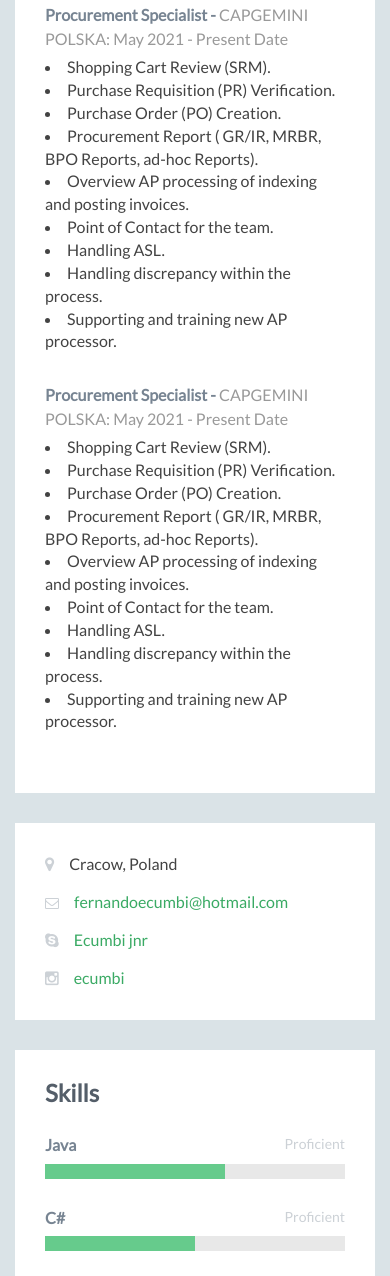
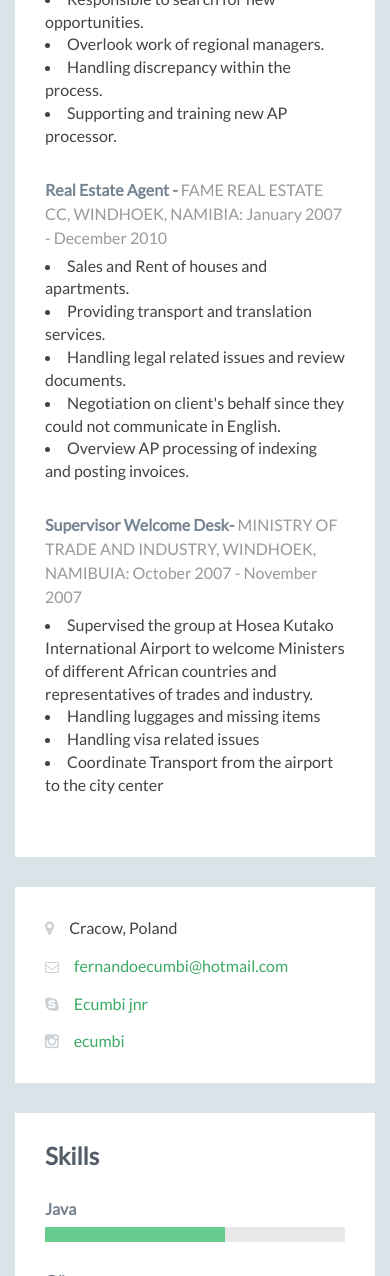
Before and after one commit to Calivala-86/portfolio, a plain HTML site: page index.html in a window 390 px wide. Shown: the part 5154-6430 px from the top of the page. Drawn offline with Linux system fonts and the light colour scheme; a script that the page names is missing.

Commit message:
update.2 portfolio

```diff
--- a/index.html
+++ b/index.html
@@ -159,6 +159,13 @@
                             </div><!--//item-->
 
                             <div class="item">
+                              <h3 class="title">Summer Engineering Intern - <span class="place"><a href="hthttps://www.equinix.com//">PGNiG SA: </a></span> <span class="year">July 2015 - August 2015</span></h3>
+                              <li>Interpreting geophysical well logs.</li>
+                              <li>Borehole drilling.</li>
+                              <li>Understanding oil and gas development process.</li>
+                            </div>
+
+                            <div class="item">
                                 <h3 class="title">Manager Assistant - <span class="place"><a href="hthttps://www.equinix.com//">EUSCLEMAR LTD, LUANDA, ANGOLA: </a></span> <span class="year">December 2010 - October 2012</span></h3>
                                 <li>Construction supervisor and a retailer shop supervisor.</li>
                                 <li>Assisting the manager on paperwork.</li>
@@ -171,28 +178,20 @@
                                 <li>Supporting and training new AP processor.</li>
                             </div><!--//item-->
                             <div class="item">
-                                <h3 class="title"> Procurement Specialist - <span class="place"><a href="hthttps://www.equinix.com//">CAPGEMINI POLSKA: </a></span> <span class="year">May 2021 - Present Date</span></h3>
-                                <li>Shopping Cart Review (SRM).</li>
-                                <li>Purchase Requisition (PR) Verification.</li>
-                                <li>Purchase Order (PO) Creation.</li>
-                                <li>Procurement Report ( GR/IR, MRBR, BPO Reports, ad-hoc Reports).</li>
+                                <h3 class="title"> Real Estate Agent - <span class="place"><a href="hthttps://www.equinix.com//">FAME REAL ESTATE CC, WINDHOEK, NAMIBIA: </a></span> <span class="year">January 2007 - December 2010</span></h3>
+                                <li>Sales and Rent of houses and apartments.</li>
+                                <li>Providing transport and translation services.</li>
+                                <li>Handling legal related issues and review documents.</li>
+                                <li>Negotiation on client's behalf since they could not communicate in English.</li>
                                 <li>Overview AP processing of indexing and posting invoices.</li>
-                                <li>Point of Contact for the team.</li>
-                                <li>Handling ASL.</li>
-                                <li>Handling discrepancy within the process.</li>
-                                <li>Supporting and training new AP processor.</li>
                             </div><!--//item-->
                             <div class="item">
-                                <h3 class="title"> Procurement Specialist - <span class="place"><a href="hthttps://www.equinix.com//">CAPGEMINI POLSKA: </a></span> <span class="year">May 2021 - Present Date</span></h3>
-                                <li>Shopping Cart Review (SRM).</li>
-                                <li>Purchase Requisition (PR) Verification.</li>
-                                <li>Purchase Order (PO) Creation.</li>
-                                <li>Procurement Report ( GR/IR, MRBR, BPO Reports, ad-hoc Reports).</li>
-                                <li>Overview AP processing of indexing and posting invoices.</li>
-                                <li>Point of Contact for the team.</li>
-                                <li>Handling ASL.</li>
-                                <li>Handling discrepancy within the process.</li>
-                                <li>Supporting and training new AP processor.</li>
+                                <h3 class="title"> Supervisor Welcome Desk- <span class="place"><a href="hthttps://www.equinix.com//">MINISTRY OF TRADE AND INDUSTRY, WINDHOEK, NAMIBUIA: </a></span> <span class="year">October 2007 - November 2007</span></h3>
+                                <li>Supervised the group at Hosea Kutako International Airport to welcome Ministers of different African countries and representatives of trades and industry.</li>
+                                <li>Handling luggages and missing items</li>
+                                <li>Handling visa related issues</li>
+                                <li>Coordinate Transport from the airport to the city center</li>
+
                             </div><!--//item-->
                         </div><!--//content-->
                     </div><!--//section-inner-->
@@ -221,7 +220,7 @@
                             <div class="skillset">
 
                                 <div class="item">
-                                    <h3 class="level-title">Java<span class="level-label" data-toggle="tooltip" data-placement="left" data-animation="true" title="Actively learning">Proficient</span></h3>
+                                    <h3 class="level-title">Java</h3>
                                     <div class="level-bar">
                                         <div class="level-bar-inner" data-level="60%">
                                         </div>
@@ -229,7 +228,7 @@
                                 </div><!--//item-->
 
                                 <div class="item">
-                                        <h3 class="level-title">C#<span class="level-label" data-toggle="tooltip" data-placement="left" data-animation="true" title="Actively learning">Proficient</span></h3>
+                                        <h3 class="level-title">C#</h3>
                                         <div class="level-bar">
                                             <div class="level-bar-inner" data-level="50%">
                                             </div>
@@ -237,7 +236,7 @@
                                 </div><!--//item-->
 
                                 <div class="item">
-                                        <h3 class="level-title">SQL<span class="level-label" data-toggle="tooltip" data-placement="left" data-animation="true" title="Actively learning">Proficient</span></h3>
+                                        <h3 class="level-title">SQL</h3>
                                         <div class="level-bar">
                                             <div class="level-bar-inner" data-level="50%">
                                             </div>
@@ -245,7 +244,7 @@
                                 </div><!--//item-->
 
                                 <div class="item">
-                                    <h3 class="level-title">HTML<span class="level-label" data-toggle="tooltip" data-placement="left" data-animation="true" title="Baby steps!"><i class="fa fa-info-circle"></i></span></h3>
+                                    <h3 class="level-title">HTML</h3>
                                     <div class="level-bar">
                                         <div class="level-bar-inner" data-level="30%">
                                         </div>
@@ -253,7 +252,7 @@
                                 </div><!--//item-->
 
                                 <div class="item">
-                                    <h3 class="level-title">Python<span class="level-label" data-toggle="tooltip" data-placement="left" data-animation="true" title="Currently not using!">Proficient</span></h3>
+                                    <h3 class="level-title">Python</h3>
                                     <div class="level-bar">
                                         <div class="level-bar-inner" data-level="30%">
                                         </div>
@@ -261,7 +260,7 @@
                                 </div><!--//item-->
 
                                 <div class="item">
-                                    <h3 class="level-title">CSS<span class="level-label" data-toggle="tooltip" data-placement="left" data-animation="true" title="Baby steps!">Proficient</span></h3>
+                                    <h3 class="level-title">CSS</h3>
                                     <div class="level-bar">
                                         <div class="level-bar-inner" data-level="20%">
                                         </div>
@@ -269,7 +268,7 @@
                                 </div><!--//item-->
 
                                 <div class="item">
-                                    <h3 class="level-title">Git<span class="level-label" data-toggle="tooltip" data-placement="left" data-animation="true" title="Currently using only as Repository!"><i class="fa fa-info-circle"></i></span></h3>
+                                    <h3 class="level-title">Git</h3>
                                     <div class="level-bar">
                                         <div class="level-bar-inner" data-level="20%">
                                         </div>
@@ -355,11 +354,11 @@
                                 </li><!--//item-->
                                 <li class="item">
                                     <span class="title"><strong>French:</strong></span>
-                                    <span class="level">beginner <br class="visible-sm visible-xs"/><i class="fa fa-star"></i> <i class="fa fa-star"></i> <i class="fa fa-star"></i></i></span>
+                                    <span class="level">beginner <br class="visible-sm visible-xs"/><i class="fa fa-star"></i> <i class="fa fa-star"></i></i></span>
                                 </li><!--//item-->
                                 <li class="item">
                                     <span class="title"><strong>Spanish:</strong></span>
-                                    <span class="level">beginner <br class="visible-sm visible-xs"/><i class="fa fa-star"></i> <i class="fa fa-star"></i> <i class="fa fa-star"></i></span>
+                                    <span class="level">beginner <br class="visible-sm visible-xs"/><i class="fa fa-star"></i> <i class="fa fa-star"></i></span>
                                 </li><!--//item-->
                             </ul>
                         </div><!--//content-->
```
